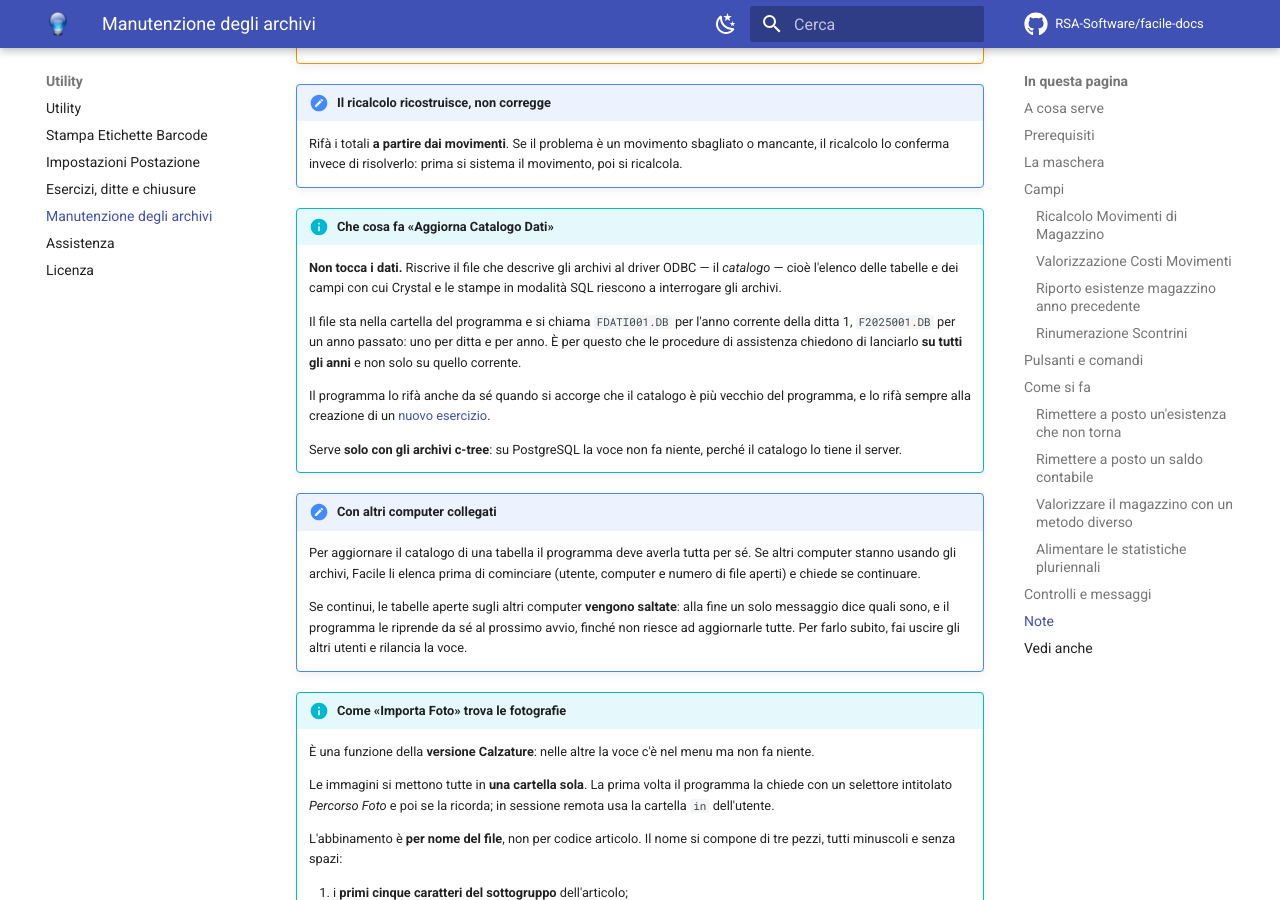
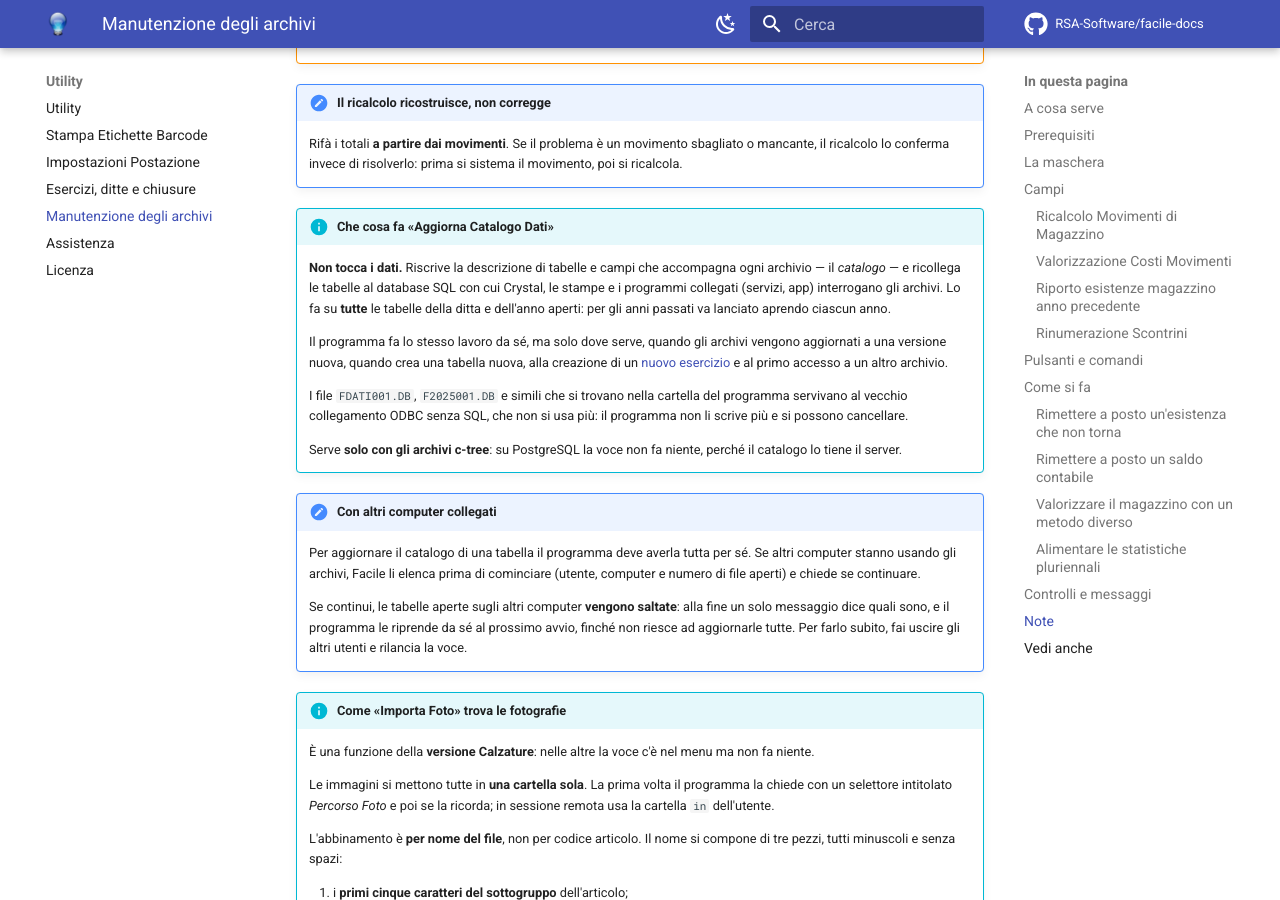
Before and after one commit to RSA-Software/facile-docs, an MkDocs documentation site: the page built from docs/moduli/utility/manutenzione-archivi.md, in a window 1280 px wide and 900 px high, scrolled down 7054 px. Built offline with MkDocs 1.6.1 and Material for MkDocs 9.7.7, drawn with Linux system fonts in a browser that asks for light colours; comment, search, counter and statistics services are not loaded.

Commit message:
Stampe solo con il collegamento ODBC SQL: niente piu' file FDATI, catalogo ripassato solo quando serve
Manutenzione archivi: riscritto il riquadro su Aggiorna Catalogo Dati. Interfaccia: i due messaggi delle stampe. Novita': voce nuova.

Co-Authored-By: Claude Opus 5.5 <noreply@anthropic.com>

```diff
--- a/docs/moduli/utility/manutenzione-archivi.md
+++ b/docs/moduli/utility/manutenzione-archivi.md
@@ -177,18 +177,20 @@ A questi si aggiungono i messaggi dei singoli ricalcoli:
 
 !!! info "Che cosa fa «Aggiorna Catalogo Dati»"
 
-    **Non tocca i dati.** Riscrive il file che descrive gli archivi al driver
-    ODBC — il *catalogo* — cioè l'elenco delle tabelle e dei campi con cui
-    Crystal e le stampe in modalità SQL riescono a interrogare gli archivi.
+    **Non tocca i dati.** Riscrive la descrizione di tabelle e campi che
+    accompagna ogni archivio — il *catalogo* — e ricollega le tabelle al
+    database SQL con cui Crystal, le stampe e i programmi collegati (servizi,
+    app) interrogano gli archivi. Lo fa su **tutte** le tabelle della ditta e
+    dell'anno aperti: per gli anni passati va lanciato aprendo ciascun anno.
 
-    Il file sta nella cartella del programma e si chiama `FDATI001.DB` per
-    l'anno corrente della ditta 1, `F2025001.DB` per un anno passato: uno per
-    ditta e per anno. È per questo che le procedure di assistenza chiedono di
-    lanciarlo **su tutti gli anni** e non solo su quello corrente.
+    Il programma fa lo stesso lavoro da sé, ma solo dove serve, quando gli
+    archivi vengono aggiornati a una versione nuova, quando crea una tabella
+    nuova, alla creazione di un [nuovo esercizio](esercizi-e-chiusure.md) e al
+    primo accesso a un altro archivio.
 
-    Il programma lo rifà anche da sé quando si accorge che il catalogo è più
-    vecchio del programma, e lo rifà sempre alla creazione di un
-    [nuovo esercizio](esercizi-e-chiusure.md).
+    I file `FDATI001.DB`, `F2025001.DB` e simili che si trovano nella cartella
+    del programma servivano al vecchio collegamento ODBC senza SQL, che non si
+    usa più: il programma non li scrive più e si possono cancellare.
 
     Serve **solo con gli archivi c-tree**: su PostgreSQL la voce non fa niente,
     perché il catalogo lo tiene il server.
```
Also changed, not shown: docs/introduzione/interfaccia.md (+2 -0 lines), docs/novita/index.md (+6 -0 lines).
